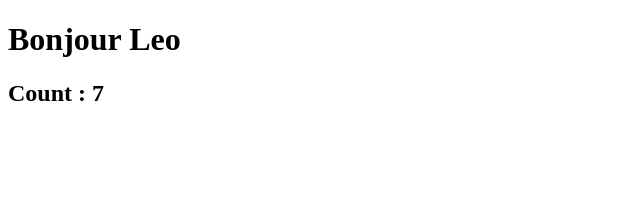
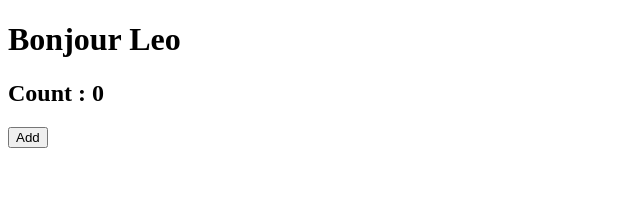
Before and after one commit to GuillemotClement/VUE-LEARN-Cours, a Vue app: page / in a window 1280 px wide. Shown: the top 217 px of the page, without its empty margins (0-640 px from the left). Built offline with nearby package versions, Linux system fonts and the light colour scheme.

Commit message:
Ajout d'un compteur et affichage de sa valeur dynamique

```diff
--- a/src/App.vue
+++ b/src/App.vue
@@ -2,11 +2,11 @@
   <!-- On vient afficher le nom de l'user dans le h1 -->
   <h1>Bonjour {{ state.user.name }}</h1>
   <h2>Count : {{ state.count }}</h2>
+  <button @click="state.count++">Add</button>
 </template>
 
 <script lang="ts" setup>
   // import { count } from 'console';
-  import { stat } from 'fs';
   import { reactive } from 'vue';
 
   // on déclare un objet user
@@ -27,9 +27,9 @@
     state.user.name = 'Leo';
   }, 2000);
 
-  setInterval(() => {
-    state.count++;
-  }, 1000);
+  // setInterval(() => {
+  //   state.count++;
+  // }, 1000);
 </script>
 
 <style></style>
```
